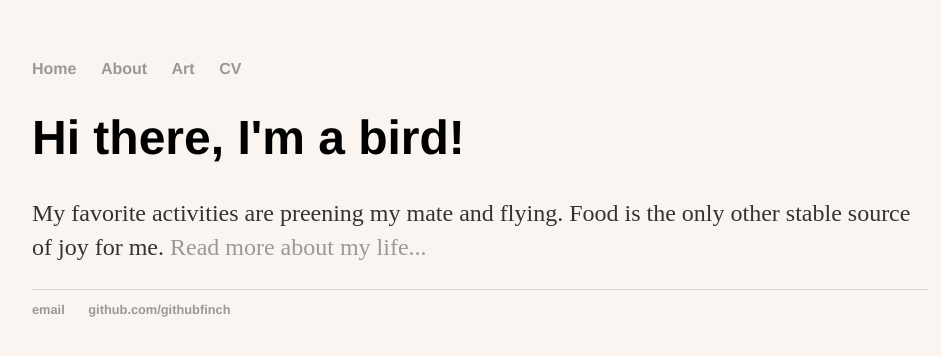
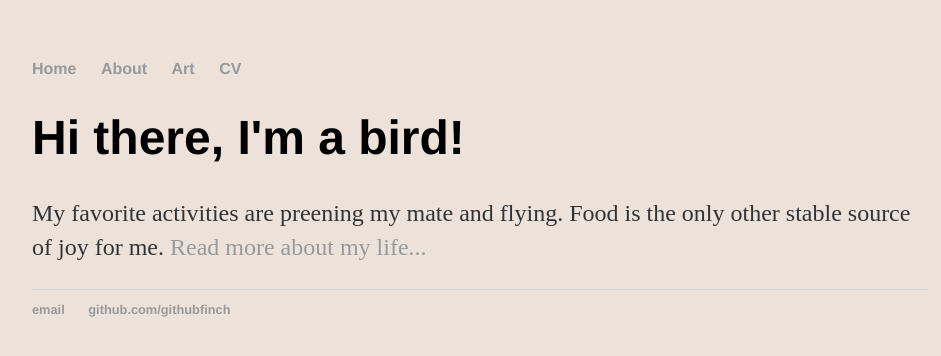
Before and after one commit to githubfinch/githubfinch.github.io, a Jekyll site: the page built from index.html, in a window 1280 px wide. Shown: the top 356 px of the page, without its empty margins (160-1101 px from the left). Built offline with Jekyll 4.4.1, drawn with Linux system fonts in a browser that asks for light colours.

Commit message:
Update main.css

```diff
--- a/css/main.css
+++ b/css/main.css
@@ -1,7 +1,7 @@
 body {
     margin: 60px auto;
     width: 70%;
-    background-color: #FAF5F0;
+    background-color: #EDE2DA;
 }
 nav ul, footer ul {
     font-family:'Helvetica', 'Arial', 'Sans-Serif';
```
